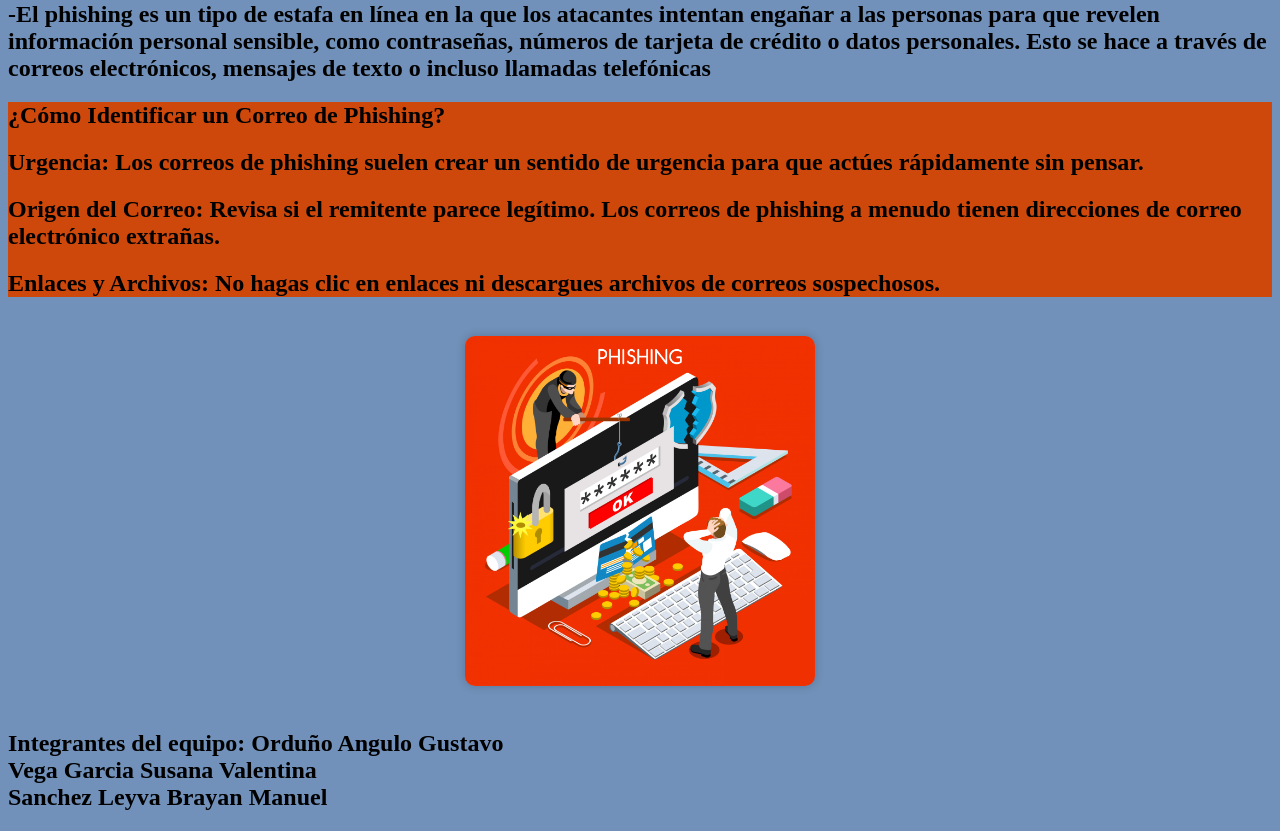
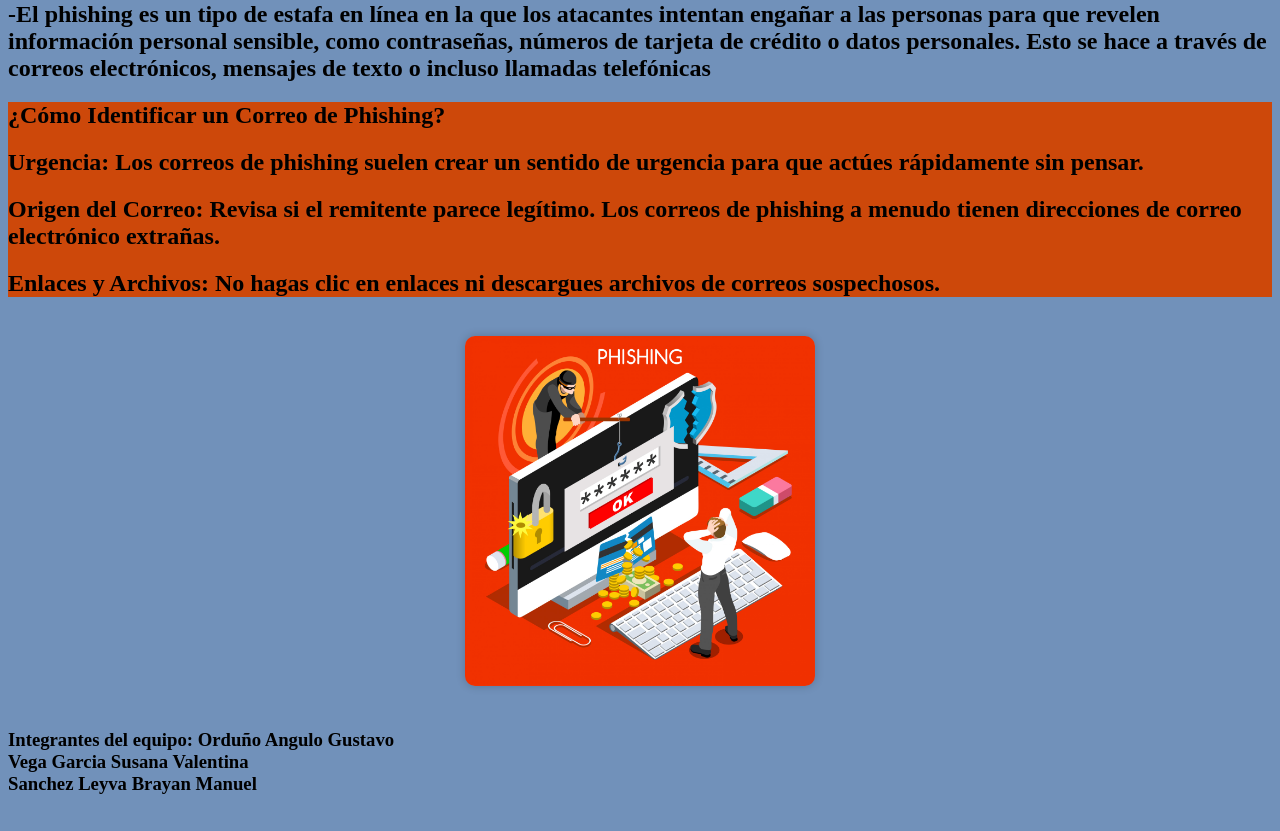
Before and after one commit to LinkTrifuerza/Auto.github.io, a plain HTML site: page phishing.html in a window 1280 px wide. Shown: the part 79-910 px from the top of the page. Drawn offline with Linux system fonts and the light colour scheme.

Commit message:
Update phishing.html

```diff
--- a/phishing.html
+++ b/phishing.html
@@ -24,8 +24,8 @@
     <img src="./what-is-phishing-in-cyber-security-scaled.jpg" width="350" height="350" >
 </div>
 <footer>
-<h2>Integrantes del equipo: Orduño Angulo Gustavo <br> Vega Garcia Susana Valentina <br> Sanchez Leyva Brayan Manuel
-</h2>
+<h3>Integrantes del equipo: Orduño Angulo Gustavo <br> Vega Garcia Susana Valentina <br> Sanchez Leyva Brayan Manuel
+</h3>
 
 </footer>
 
```
